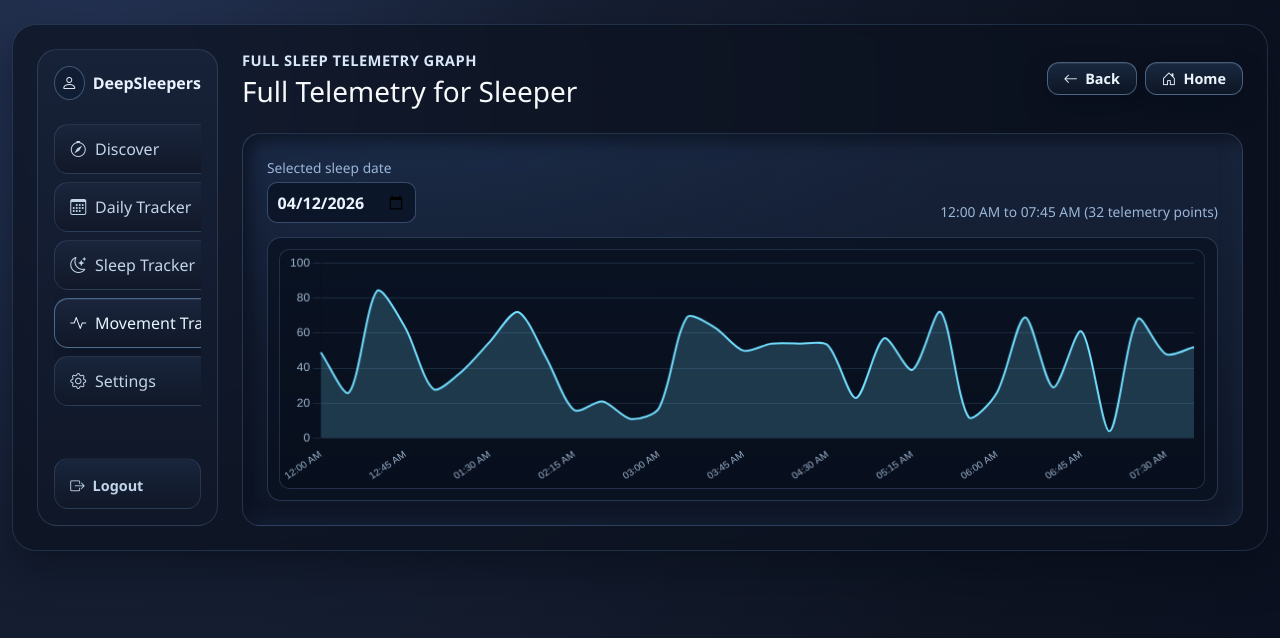
After one commit to kcregenciaa/EyeSleepMask, a PHP site: page /full-telemetry.php in a window 1280 px wide. The commit adds this page. Shown: the top 638 px of the page. Run offline with PHP 8.4, Linux system fonts and the light colour scheme.

Commit message:
add a full telemetry add a tip off point

```diff
--- a/assets/css/tracker-ui.css
+++ b/assets/css/tracker-ui.css
@@ -2366,8 +2374,131 @@ body.sleep-repeat-open {
     margin-bottom: 0.7rem;
 }
 
+.movement-panel-tools {
+    display: inline-flex;
+    align-items: center;
+    flex-wrap: wrap;
+    justify-content: flex-end;
+    gap: 0.5rem;
+}
+
+.movement-telemetry-btn {
+    border: 1px solid rgba(143, 186, 236, 0.36);
+    border-radius: 999px;
+    background: linear-gradient(180deg, rgba(33, 56, 88, 0.96), rgba(22, 38, 63, 0.96));
+    color: #e8f2ff;
+    font-size: 0.78rem;
+    font-weight: 700;
+    line-height: 1;
+    padding: 0.45rem 0.75rem;
+    transition: border-color 0.2s ease, box-shadow 0.2s ease, transform 0.2s ease;
+}
+
+.movement-telemetry-btn:hover,
+.movement-telemetry-btn:focus-visible {
+    border-color: rgba(180, 215, 255, 0.65);
+    box-shadow: 0 0 0 3px rgba(103, 168, 235, 0.18);
+    transform: translateY(-1px);
+}
+
+.movement-telemetry-panel {
+    margin-top: 0.9rem;
+    border-radius: 14px;
+    border: 1px solid rgba(130, 171, 221, 0.24);
+    background: rgba(9, 17, 32, 0.72);
+    padding: 0.7rem;
+}
+
+.movement-telemetry-meta {
+    color: #b8cde7;
+    font-size: 0.8rem;
+}
+
+.movement-telemetry-chart-wrap {
+    height: 240px;
+}
+
+.movement-telemetry-panel canvas {
+    width: 100%;
+    height: 100% !important;
+    display: block;
+    border-radius: 10px;
+    border: 1px solid rgba(128, 171, 223, 0.2);
+    background: linear-gradient(180deg, rgba(10, 18, 34, 0.86), rgba(7, 14, 27, 0.72));
+    padding: 0.2rem;
+}
+
 .movement-panel-head h2 {
     color: #ebf4ff;
+}
+
+body.movement-telemetry-open {
+    overflow: hidden;
+}
+
+.movement-telemetry-modal {
+    position: fixed;
+    inset: 0;
+    z-index: 1300;
+    display: grid;
+    place-items: center;
+    padding: 1rem;
+}
+
+.movement-telemetry-backdrop {
+    position: absolute;
+    inset: 0;
+    border: 0;
+    background: rgba(6, 10, 22, 0.8);
+    backdrop-filter: blur(6px);
+}
+
+.movement-telemetry-dialog {
+    position: relative;
+    z-index: 1;
+    width: min(980px, 100%);
+    max-height: calc(100vh - 2rem);
+    overflow: auto;
+}
+
+.movement-telemetry-modal-head {
+    display: flex;
+    align-items: center;
+    justify-content: space-between;
+    gap: 0.75rem;
+    margin-bottom: 0.6rem;
+}
+
+.movement-telemetry-modal-head h2 {
+    color: #ebf4ff;
+}
+
+.movement-telemetry-close {
+    width: 34px;
+    height: 34px;
+    border-radius: 50%;
+    border: 1px solid rgba(143, 186, 236, 0.36);
+    background: rgba(12, 22, 41, 0.94);
+    color: #e8f2ff;
+    display: inline-grid;
+    place-items: center;
+}
+
+.movement-telemetry-close:hover,
+.movement-telemetry-close:focus-visible {
+    border-color: rgba(180, 215, 255, 0.65);
+    box-shadow: 0 0 0 3px rgba(103, 168, 235, 0.18);
+}
+
+@media (max-width: 575.98px) {
+    .movement-panel-head {
+        align-items: stretch;
+        flex-direction: column;
+    }
+
+    .movement-panel-tools {
+        justify-content: flex-start;
+    }
 }
 
 body.sleep-flow-active {
--- a/assets/js/dashboard.js
+++ b/assets/js/dashboard.js
@@ -2500,6 +2500,13 @@ document.addEventListener('DOMContentLoaded', function () {
         const movementTurns = document.getElementById('movementTurns');
         const movementStillPeriod = document.getElementById('movementStillPeriod');
         const movementInsight = document.getElementById('movementInsight');
+        const movementFullTelemetryToggle = document.getElementById('movementFullTelemetryToggle');
+        const movementTelemetryModal = document.getElementById('movementTelemetryModal');
+        const movementTelemetryRange = document.getElementById('movementTelemetryRange');
+        const movementTelemetryChart = document.getElementById('movementTelemetryChart');
+        const movementTelemetryCloseButtons = movementTelemetryModal
+            ? movementTelemetryModal.querySelectorAll('[data-movement-telemetry-close]')
+            : [];
 
         const movementPatternChart = document.getElementById('movementPatternChart');
         const movementStyleChart = document.getElementById('movementStyleChart');
@@ -2514,27 +2521,57 @@ document.addEventListener('DOMContentLoaded', function () {
 
         let patternChartInstance = null;
         let styleChartInstance = null;
+        let telemetryChartInstance = null;
+        let latestMovement = null;
+        let selectedTelemetryIndex = -1;
 
         const seeded = function (seed) {
             const x = Math.sin(seed) * 10000;
             return x - Math.floor(x);
         };
 
-        const buildMovementData = function (dateValue) {
+        const buildMovementData = function (dateValue, bedtimeValue, alarmEndValue) {
             const seedBase = Number(String(dateValue || '').replace(/-/g, '')) || 20260327;
             const points = [];
             const labels = [];
-
-            for (let i = 0; i < 32; i += 1) {
+            const sampleIntervalMinutes = 15;
+            const defaultPointCount = 32;
+
+            const bedtimeMinutes = bedtimeValue && bedtimeValue.includes(':') ? toMinutes(bedtimeValue) : null;
+            const alarmMinutes = alarmEndValue && alarmEndValue.includes(':') ? toMinutes(alarmEndValue) : null;
+
+            let sleepDurationMinutes = null;
+            if (bedtimeMinutes !== null && alarmMinutes !== null) {
+                sleepDurationMinutes = (alarmMinutes - bedtimeMinutes + 1440) % 1440;
+                if (sleepDurationMinutes === 0) {
+                    sleepDurationMinutes = 1440;
+                }
+            }
+
+            const hasSleepWindow = bedtimeMinutes !== null && sleepDurationMinutes !== null;
+            const pointCount = hasSleepWindow
+                ? (Math.max(1, Math.ceil(sleepDurationMinutes / sampleIntervalMinutes)) + 1)
+                : defaultPointCount;
+            const waveDenominator = Math.max(pointCount - 1, 1);
+
+            for (let i = 0; i < pointCount; i += 1) {
                 const raw = seeded(seedBase + (i * 17));
-                const wave = (Math.sin((i / 32) * Math.PI * 4) + 1) / 2;
+                const wave = (Math.sin((i / waveDenominator) * Math.PI * 4) + 1) / 2;
                 const value = Math.round((raw * 68) + (wave * 20));
                 points.push(Math.max(4, Math.min(98, value)));
 
-                const totalMins = 15 * i;
-                const h = Math.floor(totalMins / 60);
-                const m = totalMins % 60;
-                labels.push(String(h).padStart(2, '0') + ':' + String(m).padStart(2, '0'));
+                if (hasSleepWindow) {
+                    const offsetMinutes = Math.min(i * sampleIntervalMinutes, sleepDurationMinutes);
+                    const timeMinutes = (bedtimeMinutes + offsetMinutes) % 1440;
+                    const h = Math.floor(timeMinutes / 60);
+                    const m = timeMinutes % 60;
+                    labels.push(formatTime(String(h).padStart(2, '0') + ':' + String(m).padStart(2, '0')));
+                } else {
+                    const totalMins = sampleIntervalMinutes * i;
+                    const h = Math.floor(totalMins / 60);
+                    const m = totalMins % 60;
+                    labels.push(formatTime(String(h).padStart(2, '0') + ':' + String(m).padStart(2, '0')));
+                }
             }
 
             return {
@@ -2552,18 +2589,18 @@ document.addEventListener('DOMContentLoaded', function () {
             const trough = Math.min.apply(null, points);
             const volatility = peak - trough;
 
-            let type = 'Balanced sleeper';
+            let type = 'Balanced Sleeper';
             let insight = 'Your movement pattern is moderate and fairly stable through the night.';
             let level = 1;
             let needlePos = '50%';
 
             if (avg <= 34 && turns <= 4) {
-                type = 'Still sleeper';
+                type = 'Still Sleeper';
                 insight = 'You remained mostly calm and still, which often aligns with deeper uninterrupted sleep.';
                 level = 0;
                 needlePos = '14%';
             } else if (avg >= 57 || turns >= 10) {
-                type = 'Mischievous sleeper';
+                type = 'Mischievous Sleeper';
                 insight = 'Frequent movements were detected. Consider adjusting pillow support and room comfort.';
                 level = 2;
                 needlePos = '86%';
@@ -2583,9 +2620,154 @@ document.addEventListener('DOMContentLoaded', function () {
             };
         };
 
+        const getTipOffSeries = function (points, tipOffIndex) {
+            return points.map(function (value, index) {
+                return index === tipOffIndex ? value : null;
+            });
+        };
+
+        const updateTelemetryRangeText = function (labels, points, tipOffIndex) {
+            if (!movementTelemetryRange || labels.length === 0) {
+                return;
+            }
+
+            let text = labels[0] + ' to ' + labels[labels.length - 1] +
+                ' (' + labels.length + ' telemetry points)';
+
+            if (tipOffIndex >= 0 && tipOffIndex < labels.length) {
+                text += ' · Tip-off point: ' + labels[tipOffIndex] + ' (' + points[tipOffIndex] + ')';
+            }
+
+            movementTelemetryRange.textContent = text;
+        };
+
+        const renderTelemetryTimeline = function (labels, points) {
+            const isCompactViewport = window.matchMedia('(max-width: 575.98px)').matches;
+            if (selectedTelemetryIndex >= labels.length) {
+                selectedTelemetryIndex = -1;
+            }
+
+            updateTelemetryRangeText(labels, points, selectedTelemetryIndex);
+
+            if (typeof Chart === 'undefined' || !movementTelemetryChart) {
+                return;
+            }
+
+            if (movementTelemetryModal && movementTelemetryModal.hidden) {
+                return;
+            }
+
+            if (telemetryChartInstance) {
+                telemetryChartInstance.data.labels = labels;
+                telemetryChartInstance.data.datasets[0].data = points;
+                telemetryChartInstance.data.datasets[1].data = getTipOffSeries(points, selectedTelemetryIndex);
+                telemetryChartInstance.options.scales.x.ticks.autoSkip = true;
+                telemetryChartInstance.options.scales.x.ticks.maxTicksLimit = isCompactViewport ? 6 : 12;
+                telemetryChartInstance.options.scales.x.ticks.maxRotation = isCompactViewport ? 0 : 35;
+                telemetryChartInstance.options.scales.x.ticks.minRotation = isCompactViewport ? 0 : 35;
+                telemetryChartInstance.options.scales.x.ticks.font.size = isCompactViewport ? 9 : 10;
+                telemetryChartInstance.update('none');
+                return;
+            }
+
+            telemetryChartInstance = new Chart(movementTelemetryChart, {
+                type: 'line',
+                data: {
+                    labels: labels,
+                    datasets: [{
+                        label: 'Full telemetry',
+                        data: points,
+                        borderColor: '#73deff',
+                        backgroundColor: 'rgba(115, 222, 255, 0.2)',
+                        fill: true,
+                        tension: 0.28,
+                        pointRadius: 0,
+                        pointHitRadius: 18,
+                        borderWidth: 2
+                    }, {
+                        label: 'Tip-off point',
+                        data: getTipOffSeries(points, selectedTelemetryIndex),
+                        showLine: false,
+                        borderWidth: 0,
+                        pointRadius: 5,
+                        pointHoverRadius: 5,
+                        pointBackgroundColor: '#ffd27a',
+                        pointBorderColor: '#1e2a3f',
+                        pointBorderWidth: 2
+                    }]
+                },
+                options: {
+                    responsive: true,
+                    maintainAspectRatio: false,
+                    animation: false,
+                    interaction: {
+                        mode: 'index',
+                        intersect: false
+                    },
+                    onClick: function (event, activeElements, chart) {
+                        if (!activeElements || !activeElements.length) {
+                            return;
+                        }
+
+                        selectedTelemetryIndex = activeElements[0].index;
+                        chart.data.datasets[1].data = getTipOffSeries(chart.data.datasets[0].data, selectedTelemetryIndex);
+                        updateTelemetryRangeText(chart.data.labels, chart.data.datasets[0].data, selectedTelemetryIndex);
+                        chart.update('none');
+                    },
+                    plugins: {
+                        legend: { display: false }
+                    },
+                    scales: {
+                        y: {
+                            min: 0,
+                            max: 100,
+                            grid: { color: 'rgba(121, 167, 217, 0.18)' },
+                            ticks: {
+                                color: '#9eb5cf',
+                                stepSize: 20
+                            }
+                        },
+                        x: {
+                            grid: { display: false },
+                            ticks: {
+                                color: '#9eb5cf',
+                                autoSkip: true,
+                                maxTicksLimit: isCompactViewport ? 6 : 12,
+                                maxRotation: isCompactViewport ? 0 : 35,
+                                minRotation: isCompactViewport ? 0 : 35,
+                                font: {
+                                    size: isCompactViewport ? 9 : 10
+                                }
+                            }
+                        }
+                    }
+                }
+            });
+        };
+
         const renderMovement = function (dateValue) {
-            const movement = buildMovementData(dateValue);
+            let bedtimeValue = '';
+            let alarmEndValue = '';
+
+            try {
+                const sleepWindowStorageKey = 'sleepTrackerWindow';
+                const storedWindow = localStorage.getItem(sleepWindowStorageKey);
+                if (storedWindow) {
+                    const parsedWindow = JSON.parse(storedWindow);
+                    if (parsedWindow && typeof parsedWindow === 'object') {
+                        bedtimeValue = parsedWindow.bedtime || '';
+                        alarmEndValue = parsedWindow.alarmEnd || '';
+                    }
+                }
+            } catch (error) {
+                // Ignore storage read errors.
+            }
+
+            const movement = buildMovementData(dateValue, bedtimeValue, alarmEndValue);
+            latestMovement = movement;
             const profile = classifySleeper(movement.points);
+
+            renderTelemetryTimeline(movement.labels, movement.points);
 
             if (movementSleeperType) {
                 movementSleeperType.textContent = profile.type;
@@ -2717,6 +2899,45 @@ document.addEventListener('DOMContentLoaded', function () {
             });
         }
 
+        if (movementFullTelemetryToggle && movementTelemetryModal) {
+            movementFullTelemetryToggle.addEventListener('click', function () {
+                movementTelemetryModal.hidden = false;
+                document.body.classList.add('movement-telemetry-open');
+                movementFullTelemetryToggle.setAttribute('aria-expanded', 'true');
+                movementFullTelemetryToggle.textContent = 'Hide full telemetry';
+
+                if (latestMovement) {
+                    renderTelemetryTimeline(latestMovement.labels, latestMovement.points);
+                }
+            });
+        }
+
+        if (movementTelemetryCloseButtons.length) {
+            movementTelemetryCloseButtons.forEach(function (button) {
+                button.addEventListener('click', function () {
+                    movementTelemetryModal.hidden = true;
+                    document.body.classList.remove('movement-telemetry-open');
+                    if (movementFullTelemetryToggle) {
+                        movementFullTelemetryToggle.setAttribute('aria-expanded', 'false');
+                        movementFullTelemetryToggle.textContent = 'Show full telemetry';
+                    }
+                });
+            });
+        }
+
+        document.addEventListener('keydown', function (event) {
+            if (event.key !== 'Escape' || !movementTelemetryModal || movementTelemetryModal.hidden) {
+                return;
+            }
+
+            movementTelemetryModal.hidden = true;
+            document.body.classList.remove('movement-telemetry-open');
+            if (movementFullTelemetryToggle) {
+                movementFullTelemetryToggle.setAttribute('aria-expanded', 'false');
+                movementFullTelemetryToggle.textContent = 'Show full telemetry';
+            }
+        });
+
         renderMovement(dateForInput);
     }
 
--- /dev/null
+++ b/full-telemetry.php
@@ -0,0 +1,88 @@
+<?php
+session_start();
+
+if (isset($_GET['action']) && $_GET['action'] === 'logout') {
+    $_SESSION = [];
+    if (ini_get('session.use_cookies')) {
+        $params = session_get_cookie_params();
+        setcookie(
+            session_name(),
+            '',
+            time() - 42000,
+            $params['path'],
+            $params['domain'],
+            $params['secure'],
+            $params['httponly']
+        );
+    }
+    session_destroy();
+    header('Location: login.php');
+    exit;
+}
+
+$userName = trim($_SESSION['user_name'] ?? '');
+$isLoggedIn = $userName !== '';
+if ($userName === '') {
+    $userName = 'Sleeper';
+}
+
+$pageTitle = 'DeepSleepers | Full Telemetry';
+$pageStyles = ['assets/css/tracker-ui.css'];
+$pageScripts = ['https://cdn.jsdelivr.net/npm/chart.js@4.4.3/dist/chart.umd.min.js', 'assets/js/dashboard.js'];
+include __DIR__ . '/includes/bootstrap-head.php';
+?>
+<body class="deep-bg dashboard-page">
+    <div class="container-fluid py-3 py-lg-4">
+        <div class="dashboard-shell p-3 p-lg-4">
+            <div class="row g-4">
+                <aside class="col-12 col-lg-3 col-xl-2">
+                    <div class="sidebar-panel h-100">
+                        <div class="brand-line d-flex align-items-center gap-2 mb-4">
+                            <span class="avatar-dot"><i class="bi bi-person"></i></span>
+                            <a href="index.php" class="brand-link"><strong>DeepSleepers</strong></a>
+                        </div>
+                        <nav class="nav flex-row flex-lg-column gap-2 dashboard-nav">
+                            <a class="nav-link" href="discover.php"><i class="bi bi-compass"></i> Discover</a>
+                            <a class="nav-link" href="daily-tracker.php"><i class="bi bi-calendar3"></i> Daily Tracker</a>
+                            <a class="nav-link" href="sleep-tracker.php"><i class="bi bi-moon-stars"></i> Sleep Tracker</a>
+                            <a class="nav-link active" href="movement-tracker.php"><i class="bi bi-activity"></i> Movement Tracker</a>
+                            <a class="nav-link" href="settings.php"><i class="bi bi-gear"></i> Settings</a>
+                        </nav>
+                        <a href="?action=logout" class="nav-link logout-btn mt-auto d-flex align-items-center gap-2"><i class="bi bi-box-arrow-right"></i> Logout</a>
+                    </div>
+                </aside>
+
+                <section class="col-12 col-lg-9 col-xl-10" id="movementTrackerRoot">
+                    <div class="top-title d-flex justify-content-between align-items-center mb-3 mb-lg-4">
+                        <div>
+                            <p class="daily-date mb-1">Full sleep telemetry graph</p>
+                            <h1 class="h3 mb-0 text-light">Full Telemetry for <?php echo htmlspecialchars($userName, ENT_QUOTES, 'UTF-8'); ?></h1>
+                        </div>
+                        <div class="top-actions d-flex align-items-center gap-2">
+                            <a href="movement-tracker.php" class="home-btn"><i class="bi bi-arrow-left"></i> Back</a>
+                            <?php if (!$isLoggedIn): ?>
+                            <a href="index.php" class="home-btn"><i class="bi bi-house-door"></i> Home</a>
+                            <?php endif; ?>
+                        </div>
+                    </div>
+
+                    <article class="panel-card p-3 p-lg-4 movement-panel">
+                        <div class="movement-panel-head">
+                            <div>
+                                <p class="movement-muted mb-1">Selected sleep date</p>
+                                <input type="date" class="movement-date-input" id="movementDateInput">
+                            </div>
+                            <span class="movement-muted" id="movementTelemetryRange">Telemetry timeline</span>
+                        </div>
+                        <div class="movement-telemetry-panel">
+                            <div class="movement-telemetry-chart-wrap">
+                                <canvas id="movementTelemetryChart" height="220"></canvas>
+                            </div>
+                        </div>
+                    </article>
+                </section>
+            </div>
+        </div>
+    </div>
+
+<?php include __DIR__ . '/includes/bootstrap-foot.php'; ?>
```
Also changed, not shown: other parts of assets/css/tracker-ui.css (+18 -10 lines), movement-tracker.php (+9 -2 lines).
